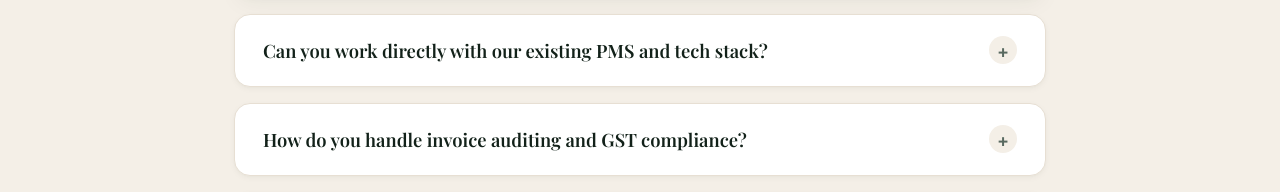
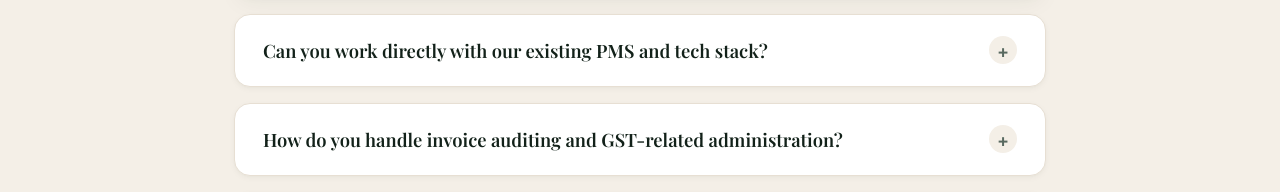
Before and after one commit to klint-droid/client1-portfolio, a React (Vite) app: page / in a window 1280 px wide. Shown: the part 9980-10172 px from the top of the page. Built offline with nearby package versions, Linux system fonts and the light colour scheme; a web font is replaced by a local one.

Commit message:
Update invoice auditing FAQ question and answer

```diff
--- a/src/data/portfolioData.ts
+++ b/src/data/portfolioData.ts
@@ -312,8 +312,8 @@ export const portfolioData = {
       a: 'Yes! I have over 8 years of hands-on experience in Homhero, PriceLabs, HubSpot, ActiveCampaign, MYOB, and major OTA platforms (Airbnb, Booking.com, VRBO). I adapt swiftly to bespoke proprietary systems.',
     },
     {
-      q: 'How do you handle invoice auditing and GST compliance?',
-      a: 'At Professional Holiday Homes, I process over 500 invoices weekly in Homhero, verifying contractor charges, cross-referencing GST calculations, allocating costs to the exact property code, and preparing clean batches for MYOB payment.',
+      q: 'How do you handle invoice auditing and GST-related administration?',
+      a: 'I have experience processing 500+ third-party invoices weekly, verifying contractor charges, cross-referencing GST calculations, allocating costs to the correct property code, and preparing clean batches for MYOB processing.',
     },
     {
       q: 'What is your availability for new contracts?',
```
